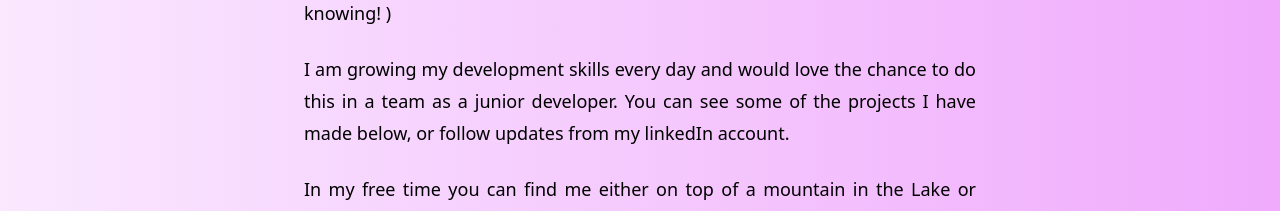
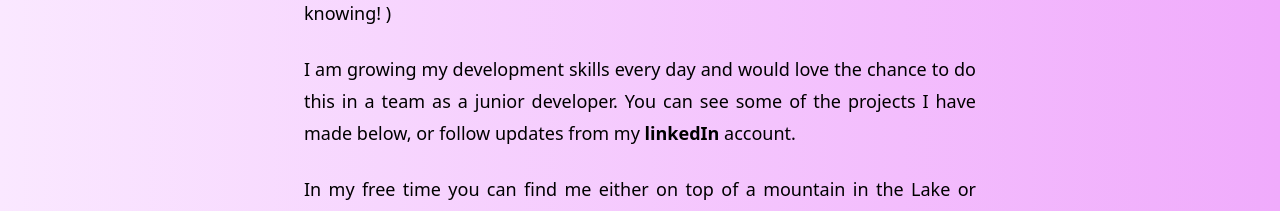
Before and after one commit to DanielCouperthwaite/Portfolio, a React (Vite) app: page / in a window 1280 px wide. Shown: the part 1240-1451 px from the top of the page. Built offline with nearby package versions, Linux system fonts and the light colour scheme.

Commit message:
add bold font to links

```diff
--- a/src/components/Me.jsx
+++ b/src/components/Me.jsx
@@ -14,7 +14,7 @@ export default function Me () {
                         The youngest students I taught were just 3 years old, and the oldest was 79! ( He was frustrated his grandchildren could communicate in English without him knowing! )
                     </p>
                     <p className="mt-6 text-lg leading-8">
-                        I am growing my development skills every day and would love the chance to do this in a team as a junior developer. You can see some of the projects I have made below, or follow updates from my <a href={"https://www.linkedin.com/in/daniel-couperthwaite-209290139/"} target="_blank">linkedIn</a> account.
+                        I am growing my development skills every day and would love the chance to do this in a team as a junior developer. You can see some of the projects I have made below, or follow updates from my <a href={"https://www.linkedin.com/in/daniel-couperthwaite-209290139/"} target="_blank" className="font-bold">linkedIn</a> account.
                     </p>
                     <p className="mt-6 text-lg leading-8">
                         In my free time you can find me either on top of a mountain in the Lake or Peak district. I have been playing guitar since I was a teenager and also love trying out new recipes. (I am so proud of my homemade naan breads I even listed them as a bonus project below!)
```
